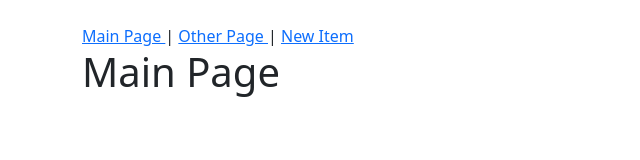
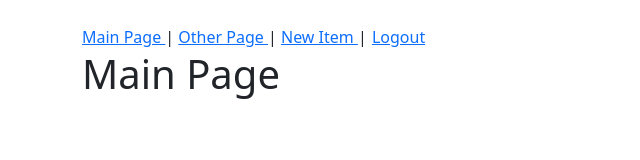
Before and after one commit to ADjehiche/group-52-cw, a Vue app in the folder frontend/: page / in a window 1280 px wide. Shown: the top 160 px of the page, without its empty margins (0-640 px from the left). Built offline with nearby package versions, Linux system fonts and the light colour scheme.

Commit message:
Add CSRF-protected logout endpoint and Vue navbar action

```diff
--- a/frontend/src/App.vue
+++ b/frontend/src/App.vue
@@ -21,6 +21,15 @@
             >
                 New Item
             </router-link>
+            |
+            <button
+                class="btn btn-link p-0 align-baseline"
+                type="button"
+                @click="logout"
+                :disabled="loggingOut"
+            >
+                {{ loggingOut ? "Logging out..." : "Logout" }}
+            </button>
         </div>
         <RouterView class="flex-shrink-0" />
     </main>
@@ -30,9 +39,29 @@
 <script lang="ts">
 import { defineComponent } from "vue";
 import { RouterView } from "vue-router";
+import { apiFetch } from "@/http";
 
 export default defineComponent({
     components: { RouterView },
+    data() {
+        return {
+            loggingOut: false,
+        };
+    },
+    methods: {
+        async logout() {
+            this.loggingOut = true;
+            try {
+                await apiFetch("/api/logout/", {
+                    method: "POST",
+                });
+            } catch (err) {
+                // Ignore errors; still redirect to login.
+            } finally {
+                window.location.href = "/accounts/login/";
+            }
+        },
+    },
 });
 
 </script>
```
Also changed, not shown: 2 other files (tests, documents, lock files or other folders).
